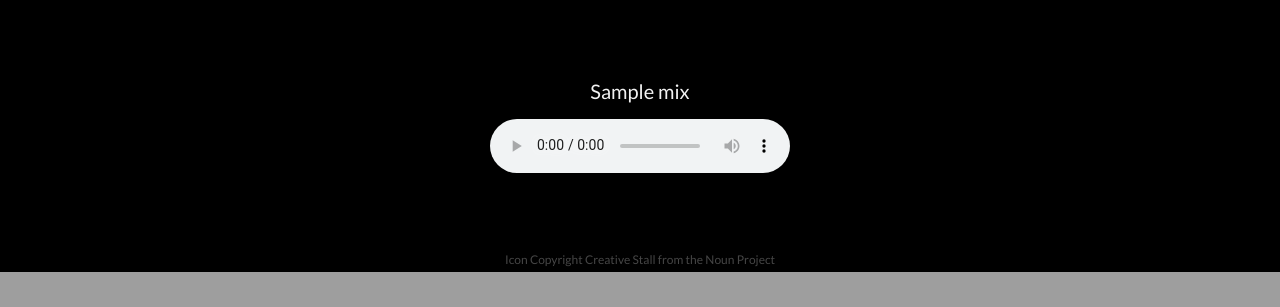
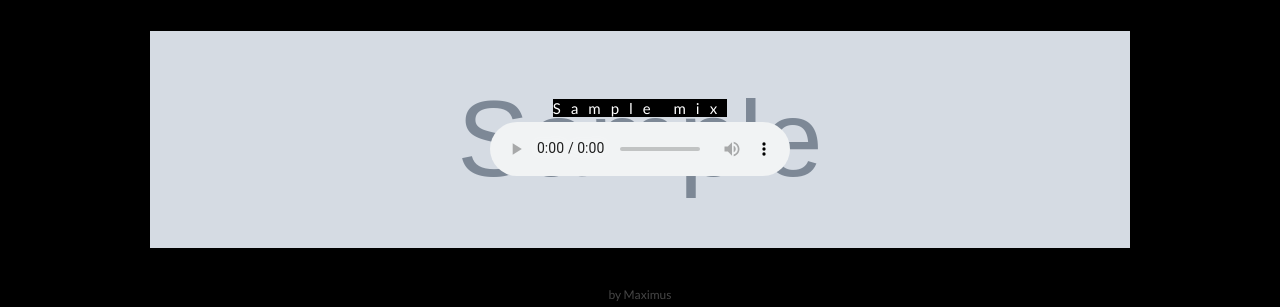
Before and after one commit to mike-matera/MixPlayer, a Python web app: template templates/playlist.html in a window 1280 px wide. Shown: the part 801-1108 px from the top of the page. Before the commit the page ends 1073 px from the top, so only its background shows below. Run offline with Jinja, Linux system fonts and the light colour scheme; the template is opened without the code that fills it: most values are stand-ins (such as "Sample title", 1, 10 or a date in 2020); grey boxes marked "Sample" are stand-in pictures.

Commit message:
Enable images with mixes.

```diff
--- a/templates/playlist.html
+++ b/templates/playlist.html
@@ -8,7 +8,7 @@
   <link rel="stylesheet" href="https://fonts.googleapis.com/css?family=Lato">
   <link rel="stylesheet" href="https://cdnjs.cloudflare.com/ajax/libs/font-awesome/4.7.0/css/font-awesome.min.css">
 
-  <style>
+<style>
 body,h1,h2,h3,h4,h5,h6 {
 	font-family: "Lato", sans-serif;
 }
@@ -22,6 +22,12 @@ body, html {
 /* Create a Parallax Effect */
 .bgimg-1 {
     background-attachment: fixed;
+    background-position: center;
+    background-repeat: no-repeat;
+    background-size: cover;
+}
+
+.miximg {
     background-position: center;
     background-repeat: no-repeat;
     background-size: cover;
@@ -54,18 +60,22 @@ body, html {
   </div>
 </div>
 
-<div class="w3-content w3-text-light-grey w3-center w3-padding-64" id="mixes">
-	{% for mix in mixes %}
-	<h4>{{ mix.name }}</h4>
-	<audio controls="controls" preload="metadata">
-  		<source src="{{ mix.url }}">
-	</audio>
-	{% endfor %}
+
+{% for mix in mixes %}
+<div class="w3-content w3-padding-32">
+	<div class="w3-content w3-text-light-grey w3-center w3-padding-64 w3-border-small miximg" style="background-image: url('{{mix.img}}');">
+			<div class="w3-padding-medium">
+				<span class="w3-black w3-center w3-padding-medium w3-wide">{{ mix.name }}</span>
+			</div>
+			<audio controls="controls" preload="metadata">
+  				<source src="{{ mix.url }}">
+			</audio>
+	</div>
 </div>
+{% endfor %}
 
 <footer class="w3-center w3-black w3-text-grey w3-opacity w3-hover-opacity-off">
-	<small>Icon Copyright Creative Stall from the Noun Project</small>
+	<small>by Maximus</small>
 </footer>
-
 <body>
 </html>
```
Also changed, not shown: playlist.py (+28 -1 lines).
